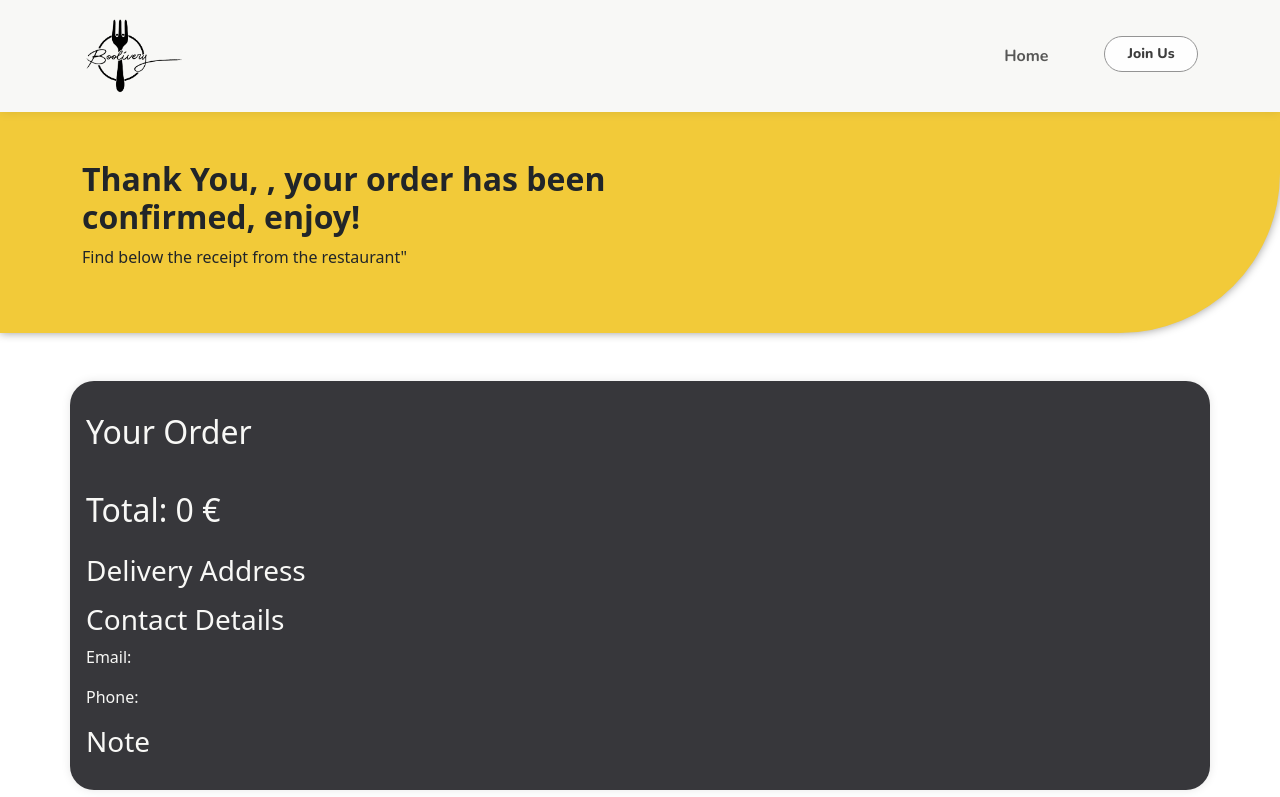
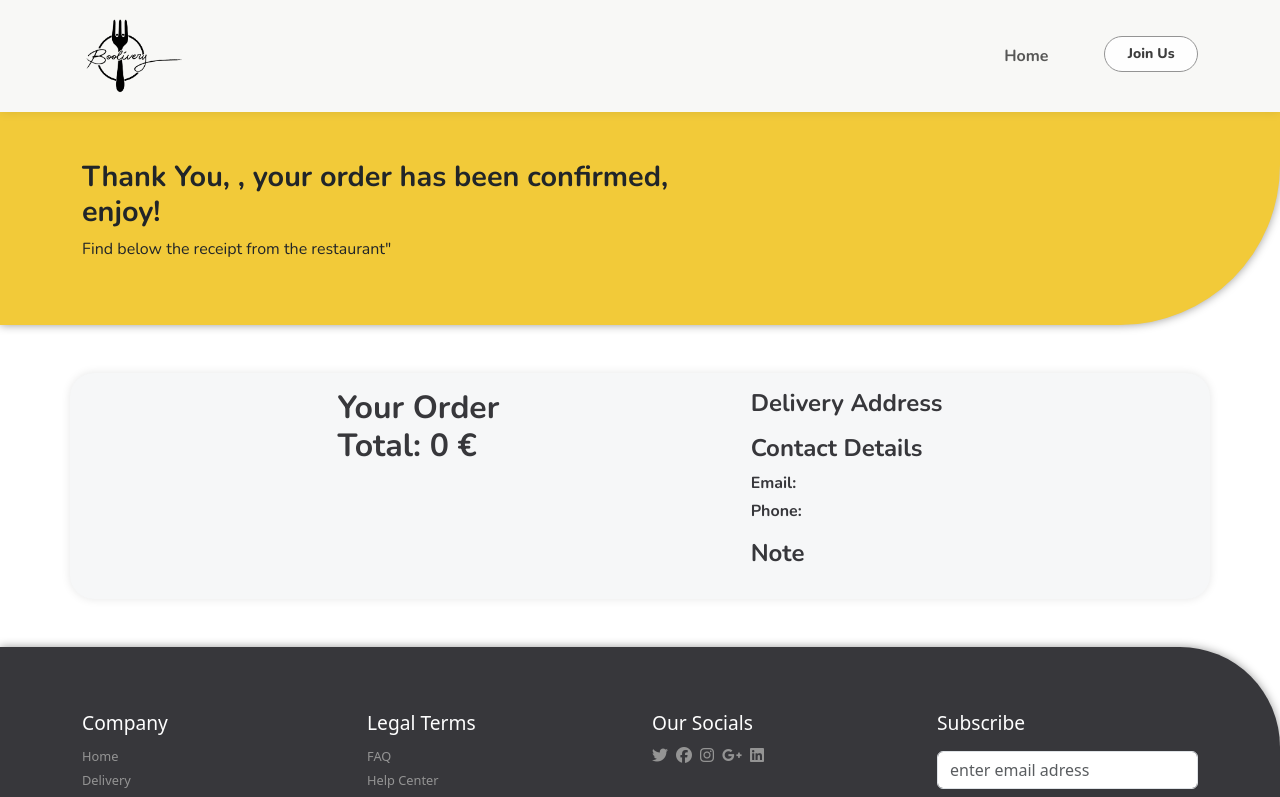
Before and after one commit to emanuele-pogliari/boolivery-frontend, a Vue app: page /confirm-order in a window 1280 px wide. Shown: the top 797 px of the page. Built offline with nearby package versions, Linux system fonts and the light colour scheme; what vue-awesome-paginate would draw is missing.

Commit message:
confirmation order page fix

```diff
--- a/src/Pages/ConfirmOrder.vue
+++ b/src/Pages/ConfirmOrder.vue
@@ -19,23 +19,24 @@ export default {
     };
   },
   mounted() {
-    setTimeout(() => {
-      this.$router.push({ name: "home" });
-    }, 8000);
-    localStorage.removeItem("items");
-    this.store.totalCartPrice = 0;
+    // setTimeout(() => {
+    //   this.$router.push({ name: "home" });
+    // }, 8000);
+    // localStorage.removeItem("items");
+    // this.store.totalCartPrice = 0;
   },
 };
 </script>
 
 <template>
-  <div class="bg_confirmation_order mb-5">
+  <div class="bg_confirmation_order mb-5 nunito-confirm-order">
     <div class="container">
       <div class="d-flex flex-column py-5">
         <div class="customer_content">
-          <h1>
-            Thank You, {{ orderInfo.customer_name }}
-            {{ orderInfo.customer_last_name }}, your order has been confirmed,
+          <h1 class="">
+            Thank You, <span class="text-capitalize fw-bolder">{{ orderInfo.customer_name }} <span></span> </span>
+            <span class="text-capitalize fw-bolder">{{ orderInfo.customer_last_name }}</span>, your order has been
+            confirmed,
             enjoy!
           </h1>
           <p>Find below the receipt from {{ restaurant_name }}"</p>
@@ -44,23 +45,26 @@ export default {
     </div>
   </div>
 
-  <div class="invoice container mb-5">
-    <h2>Your Order</h2>
+  <div
+    class="invoice container mb-5 d-flex justify-content-evenly flex-column align-items-center align-items-md-start text-center text-md-start flex-md-row gap-5 gap-md-0 align-text-top nunito-confirm-order">
+    <div>
+      <h2 class="fw-bolder py-0 my-0 fs-2">Your Order</h2>
       <ul>
         <li v-for="item in order" :key="item.id">
           <p>{{ item.name }} (x{{ item.quantity }})</p>
           <p>{{ item.price }} €</p>
         </li>
       </ul>
-    <h2>Total: {{ orderInfo.total_price }} €</h2>
+      <h2 class="fw-bolder fs-2 py-0 my-0">Total: {{ orderInfo.total_price }} €</h2>
+    </div>
     <div>
-      <h3>Delivery Address</h3>
-      <p>{{ orderInfo.customer_address }}</p>
-      <h3>Contact Details</h3>
-      <p>Email: {{ orderInfo.customer_email }}</p>
-      <p>Phone: {{ orderInfo.customer_phone }}</p>
-      <h3>Note</h3>
-      <p>{{ orderInfo.customer_note }}</p>
+      <h3 class="fw-bolder fs-4">Delivery Address</h3>
+      <p class="fw-bold">{{ orderInfo.customer_address }}</p>
+      <h3 class="fw-bold fs-4">Contact Details</h3>
+      <p class="fw-bold mb-1">Email: {{ orderInfo.customer_email }}</p>
+      <p class="fw-bold">Phone: {{ orderInfo.customer_phone }}</p>
+      <h3 class="fw-bold fs-4 mb-1">Note</h3>
+      <p class="fw-bold">{{ orderInfo.customer_note }}</p>
     </div>
   </div>
 </template>
@@ -69,8 +73,14 @@ export default {
 @use "/src/variabiles.scss" as *;
 @use "/src/mixins.scss" as *;
 
+.nunito-confirm-order {
+  font-family: "Nunito", sans-serif;
+  font-optical-sizing: auto;
+  font-style: normal;
+}
+
 .bg_confirmation_order {
-  background-color: $secondary_color;
+  background-color: #f2ca39;
   border-bottom-right-radius: 10rem;
   box-shadow: 0px 0px 10px 0px rgba(0, 0, 0, 0.4);
 
@@ -80,7 +90,7 @@ export default {
   }
 
   h1 {
-    font-size: 2rem;
+    font-size: 1.8rem;
     font-weight: 700;
   }
 
@@ -90,11 +100,12 @@ export default {
 }
 
 .invoice {
-  color: $background_color_dark;
-  background-color: $primary_color;
+  color: #37373b;
+  background-color: #f6f7f8;
   border-radius: 24px;
   box-shadow: 0px 0px 10px 0px rgba(0, 0, 0, 0.1);
   padding: 1rem;
+
 
   ul {
     list-style: none;
@@ -106,7 +117,7 @@ export default {
     display: flex;
     justify-content: space-between;
     padding: 1rem 0;
-    border-bottom: 1px solid $background_color_dark;
+    border-bottom: 1px solid #f6f7f8;
   }
 
   h2 {
--- a/src/components/AppCardItem.vue
+++ b/src/components/AppCardItem.vue
@@ -61,6 +61,7 @@ export default {
   max-width: 290px;
   min-width: fit-content;
   width: 100%;
+  user-select: none;
 
   background-color: $background_color_dark;
   color: $text_color;
--- a/src/components/AppMainContent.vue
+++ b/src/components/AppMainContent.vue
@@ -280,6 +280,7 @@ export default {
     border: 1px solid $deactivated_text;
     color: black;
 
+    user-select: none;
     font-weight: 600;
   }
 
```
Lines whose indentation alone changed are shown as unchanged.
